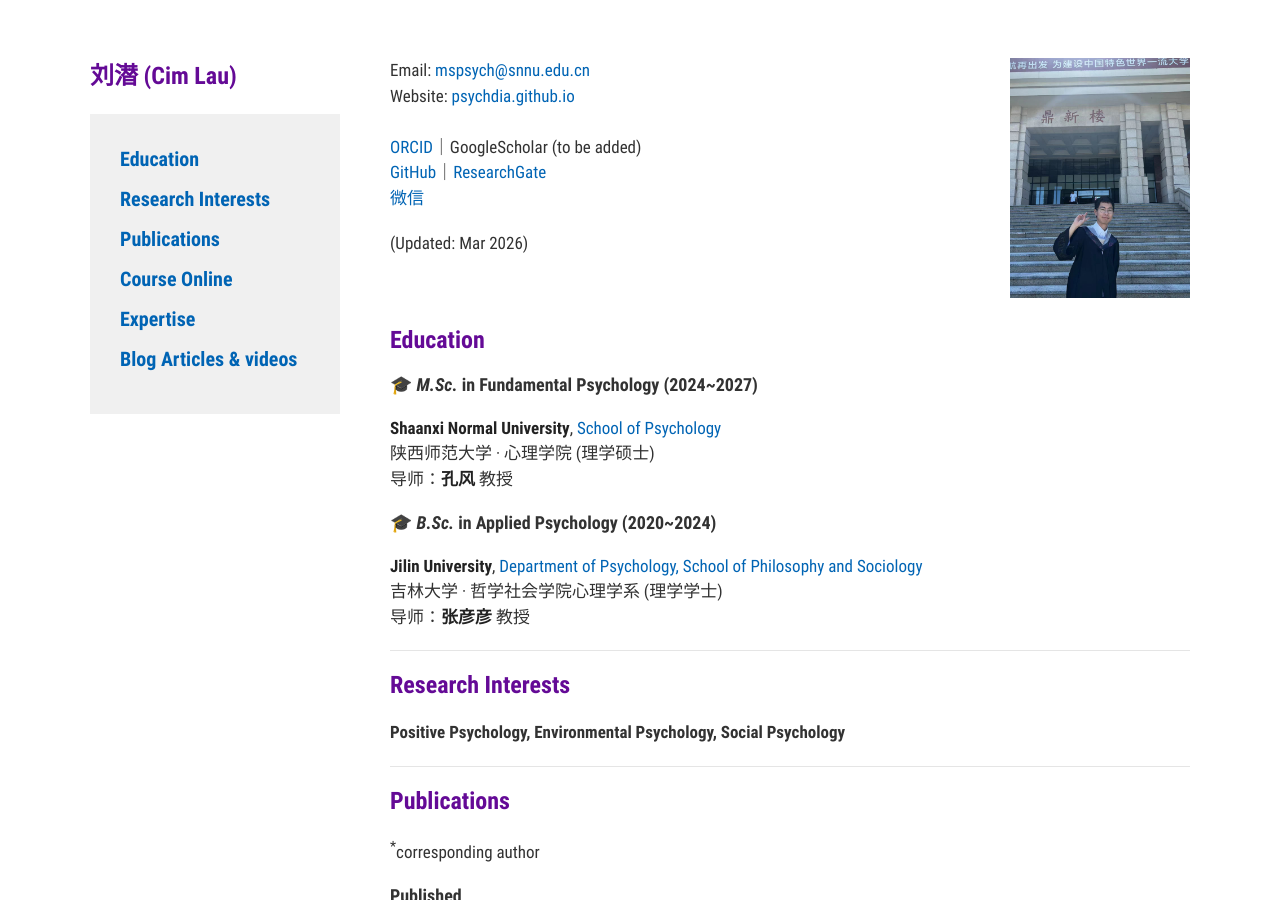
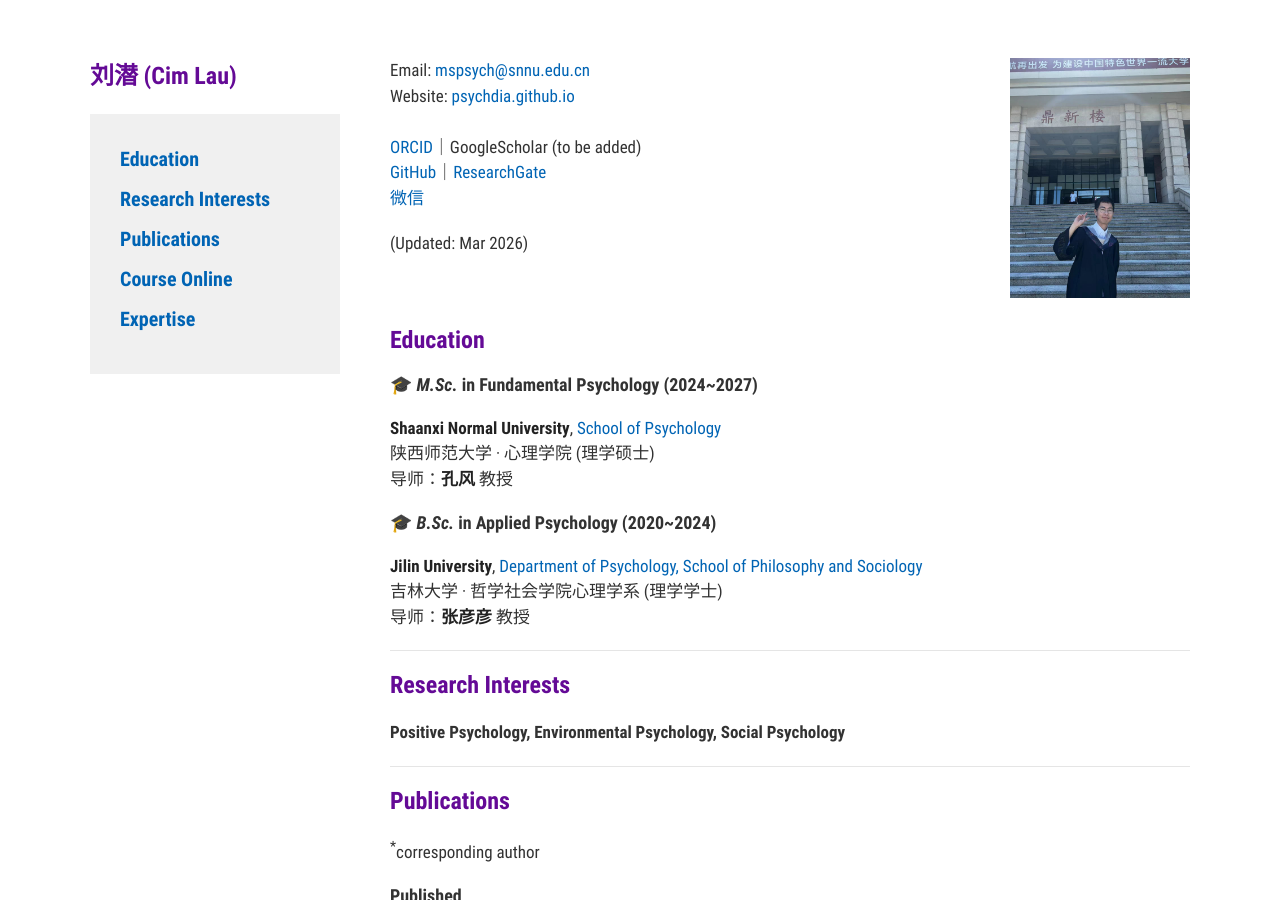
Before and after one commit to PsychDia/PsychDia.github.io, a Jekyll site: the page built from README.md, in a window 1280 px wide and 900 px high. Built offline with Jekyll 4.4.1, drawn with Linux system fonts in a browser that asks for light colours; our own code applies the rules of GitHub Pages for plain Markdown files; a script that is not in the unit is left out.

Commit message:
Update default.html

```diff
--- a/_layouts/default.html
+++ b/_layouts/default.html
@@ -27,7 +27,7 @@
             <li><a href="#expertise">Expertise</a></li>
             <!-- <li><a href="#service">Service</a></li> -->
             <!-- <li><a href="#invited-talks">Invited Talks</a></li> -->
-            <li><a href="#selected-blog-articles&videos">Blog Articles & videos</a></li>
+
           </ul>
         </div>
       </header>
```
